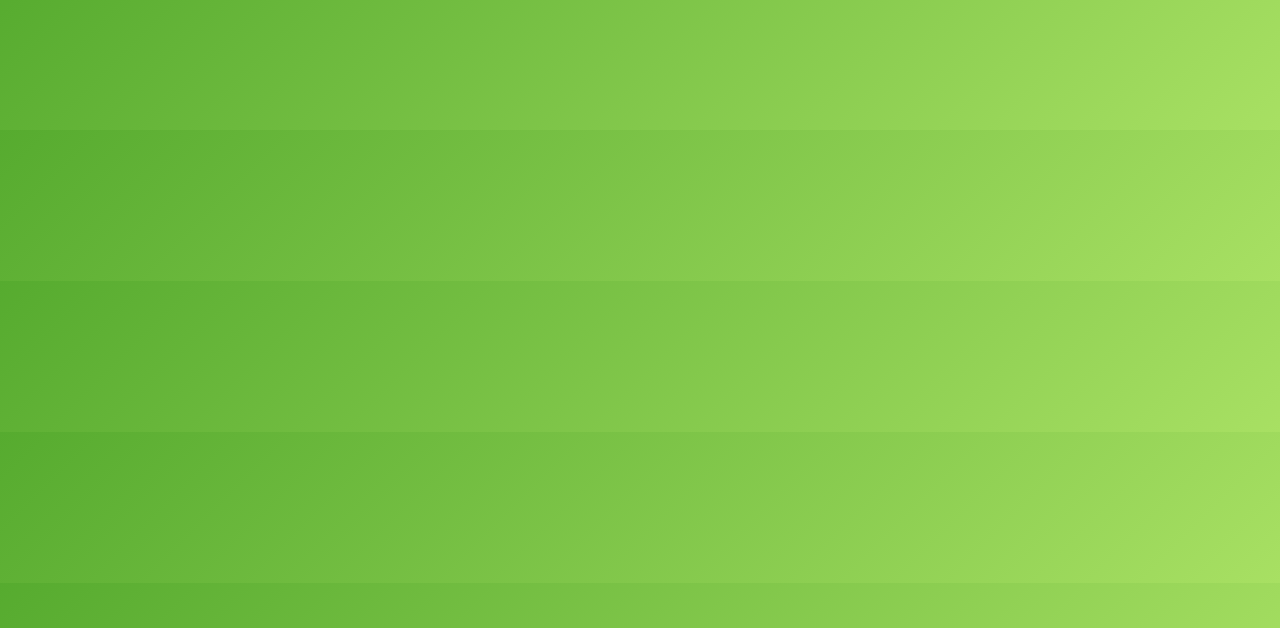
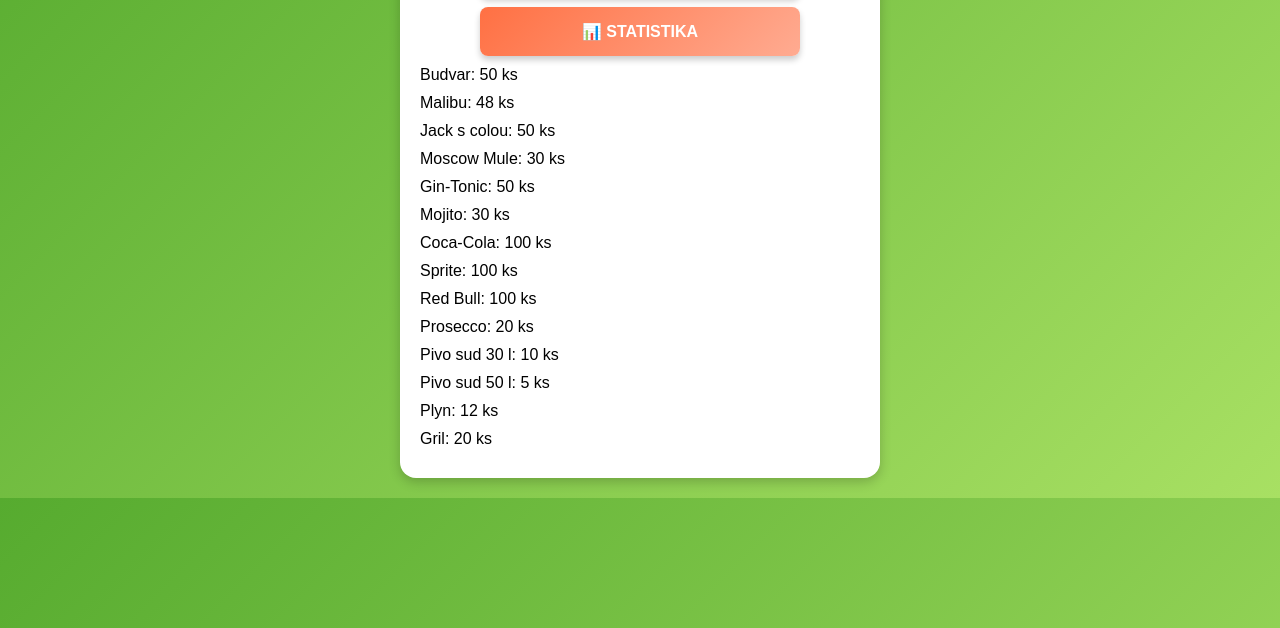
Before and after one commit to Martyparty1988/minibars-sklad, a plain HTML site: page sklad.html in a window 1280 px wide. Shown: the part 172-800 px from the top of the page. Drawn offline with Linux system fonts and the light colour scheme.

Commit message:
Update sklad.html

```diff
--- a/sklad.html
+++ b/sklad.html
@@ -2,9 +2,9 @@
 <html lang="cs">
 <head>
   <meta charset="UTF-8">
+  <meta name="viewport" content="width=device-width, initial-scale=1.0">
   <title>Sklad</title>
   <style>
-    /* Původní styl + tlačítka */
     body {
       font-family: 'Arial', sans-serif;
       margin: 0;
@@ -12,24 +12,82 @@
       background: linear-gradient(135deg, #56ab2f, #a8e063);
     }
     .container {
+      width: 100%;
       max-width: 480px;
-      margin: auto;
+      margin: 20px auto;
       padding: 20px;
-      background: white;
+      background: #fff;
       border-radius: 16px;
+      box-shadow: 0 4px 12px rgba(0, 0, 0, 0.2);
+      box-sizing: border-box;
     }
-    button {
-      margin-top: 10px;
+    h1 {
+      text-align: center;
+      color: #2e7d32;
+      text-transform: uppercase;
+    }
+    .button {
+      display: block;
+      width: 100%;
+      max-width: 320px;
+      margin: 10px auto;
+      padding: 15px;
+      background: linear-gradient(135deg, #ff7043, #ffab91);
+      color: white;
+      font-size: 16px;
+      font-weight: bold;
+      text-align: center;
+      border: none;
+      border-radius: 8px;
+      cursor: pointer;
+      text-transform: uppercase;
+      box-shadow: 0 4px 6px rgba(0, 0, 0, 0.2);
+    }
+    .button:hover {
+      background: linear-gradient(135deg, #d84315, #ff5722);
     }
   </style>
 </head>
 <body>
   <div class="container">
     <h1>Sklad</h1>
-    <!-- Ikona pro přidání položky -->
-    <button onclick="window.location.href='pridat-polozku.html'">➕ Přidat položku</button>
-    <!-- Ikona pro zobrazení statistik -->
-    <button onclick="window.location.href='statistiky.html'">📊 Statistika</button>
+    <!-- Tlačítko pro přidání nové položky -->
+    <button class="button" onclick="window.location.href='pridat-polozku.html'">➕ Přidat položku</button>
+    <!-- Tlačítko pro zobrazení statistik -->
+    <button class="button" onclick="window.location.href='statistiky.html'">📊 Statistika</button>
+    <!-- Zobrazení skladových položek -->
+    <div id="stock-items"></div>
   </div>
+  <script>
+    const sklad = JSON.parse(localStorage.getItem("sklad")) || {
+      "Budvar": 50,
+      "Malibu": 48,
+      "Jack s colou": 50,
+      "Moscow Mule": 30,
+      "Gin-Tonic": 50,
+      "Mojito": 30,
+      "Coca-Cola": 100,
+      "Sprite": 100,
+      "Red Bull": 100,
+      "Prosecco": 20,
+      "Pivo sud 30 l": 10,
+      "Pivo sud 50 l": 5,
+      "Plyn": 12,
+      "Gril": 20
+    };
+
+    function displayStock() {
+      const container = document.getElementById('stock-items');
+      container.innerHTML = '';
+      Object.keys(sklad).forEach(itemName => {
+        const div = document.createElement('div');
+        div.textContent = `${itemName}: ${sklad[itemName]} ks`;
+        div.style.marginBottom = '10px';
+        container.appendChild(div);
+      });
+    }
+
+    window.onload = displayStock;
+  </script>
 </body>
 </html>
```
